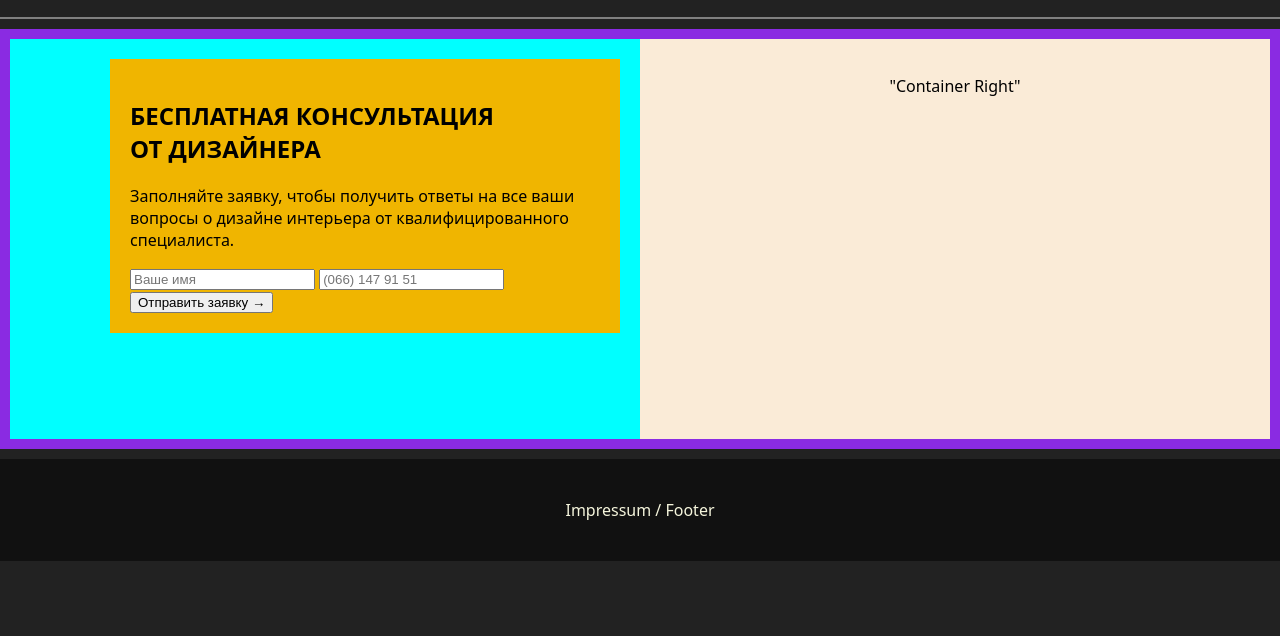
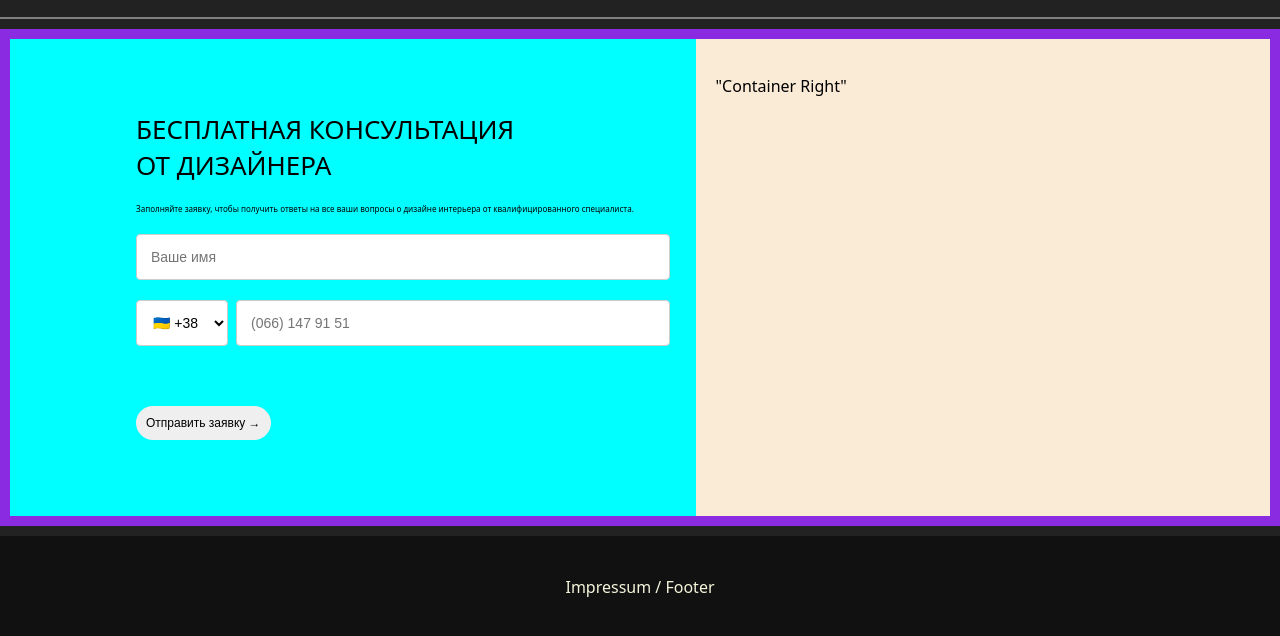
Before and after one commit to SteveNkDev17/Digital_Business-Card_IndiraD, a plain HTML site: page index.html in a window 1280 px wide. Shown: the part 1913-2549 px from the top of the page. Before the commit the page ends 2474 px from the top, so only its background shows below. Drawn offline with Linux system fonts and the light colour scheme.

Commit message:
Aktualisiert...

```diff
--- a/css/main.css
+++ b/css/main.css
@@ -175,61 +175,78 @@ body
 
 
 /*Consultation Bereich*/
-.container-consultation{
+.consultation__container{
   background-color: blueviolet;
   padding: 10px 10px;
   width: 100%;
   display: flex;
   margin: 10px auto;
 
+}
+
+.consultation__left{
+  background: aqua;
+  flex: 1;
+  padding: 4% 2% 6% 10%;
+}
+
+.consultation__left h2{
+  font-size: 26px;
+  font-weight: normal;
+  margin-bottom: 20px;
 
 }
 
-.consultation-left{
-  background-color: aqua;
-  padding: 20px;
-  flex: 1;
-  text-align: right;
-  height: 400px;
+.consultation__left p{
+  font-size: 8px;
+  margin-bottom: 20px;
+}
+
+.consultation__form{
+  display: flex;
+  flex-direction: column;
+  gap: 20px;
+  max-width: 600px;
+  width: 100%;
+
+}
+
+.consultation__form input {
+  padding: 14px;
+  font-size: 14px;
+  border: 1px solid #ccc;
+  border-radius: 4px;
+
 }
 
 
-.form{
-  margin-left: 80px;
-  padding: 20px;
-  background-color: #f0b500;
-  display: block;
-  text-align: left;
+.consultation__phone {
+  display: flex;
+  gap: 8px;
 }
 
-.consultation-form h2 {
-  font-size: 10px;
-  font-weight: bold;
 
+
+.consultation__country {
+  padding: 12px;
+  font-size: 14px;
+  border: 1px solid #ccc;
+  border-radius: 4px;
+  background: #fff;
 }
 
-.consultation-form p {
-  color: #444;
-  font-size: 6px;
+.consultation__phone input {
+  flex: 1;
 }
 
-.form-section input {
-  width: 100%;
-  padding: 15px;
-  margin-bottom: 15px;
-  border: 1px solid #eee;
-  border-radius: 3px;
-
-}
-
-.form-section button {
-  background: #f0b500;
-  color: #000;
-  padding: 15px 25px;
+.consultation__form button {
+  align-self: flex-start;
+  width: auto;
+  padding: 10px 10px;
+  font-size: 12px;
+  border-radius: 25px;
   border: none;
-  border-radius: 25px;
-  font-size: 16px;
-  cursor: pointer;
+  margin-top: 40px;
 }
 
 
@@ -238,14 +255,13 @@ body
 
 
 
-
-.consultation-right{
+.consultation__right{
   background-color: antiquewhite;
-  padding: 20px;
   flex: 1;
-  text-align: center;
+  padding: 20px 20px;
 
 }
+
 
 
 
--- a/index.html
+++ b/index.html
@@ -62,22 +62,33 @@
 
 
       <!-- Section Consultation -->
-      <section class="section-consultation">
-        <div class="container-consultation">
+      <section class="consultation">
+        <div class="consultation__container">
 
-          <div class="consultation-left">
-            <div class="form">
-              <h2>БЕСПЛАТНАЯ <span>КОНСУЛЬТАЦИЯ</span><br> ОТ ДИЗАЙНЕРА</h2>
-              <p>Заполняйте заявку, чтобы получить ответы на все ваши вопросы о дизайне интерьера от квалифицированного специалиста.</p>
-              <form>
+          <div class="consultation__left">
+
+            <h2>БЕСПЛАТНАЯ <span>КОНСУЛЬТАЦИЯ</span><br> ОТ ДИЗАЙНЕРА</h2>
+            <p>Заполняйте заявку, чтобы получить ответы на все ваши вопросы о дизайне интерьера от квалифицированного специалиста.</p>
+
+            <form class="consultation__form">
                 <input type="text" placeholder="Ваше имя">
-                <input type="tel" placeholder="(066) 147 91 51">
-                <button type="submit">Отправить заявку →</button>
-              </form>
-            </div>
+
+                <div class="consultation__phone">
+                  <select class="consultation__country">
+                    <option value="+38">🇺🇦 +38</option>
+                    <option value="+49">🇩🇪 +49</option>
+                    <option value="+1">🇺🇸 +1</option>
+                    <option value="+48">🇵🇱 +48</option>
+                  </select>
+                  <input type="tel" placeholder="(066) 147 91 51">
+                </div>
+
+                <button type="submit" class="consultation__button">Отправить заявку →</button>
+            </form>
+
           </div>
 
-          <div class="consultation-right">
+          <div class="consultation__right">
             <p>"Container Right"</p>
           </div>
 
```
